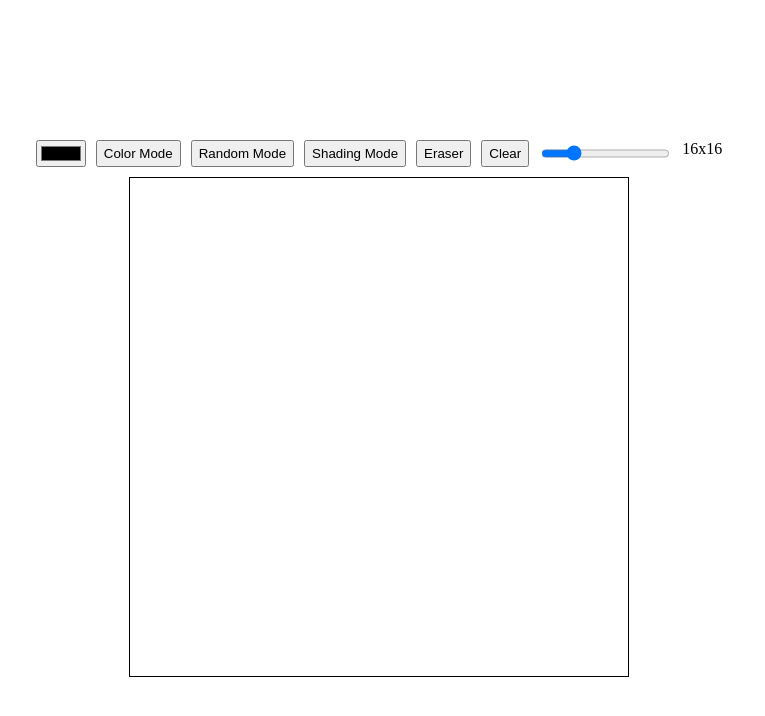
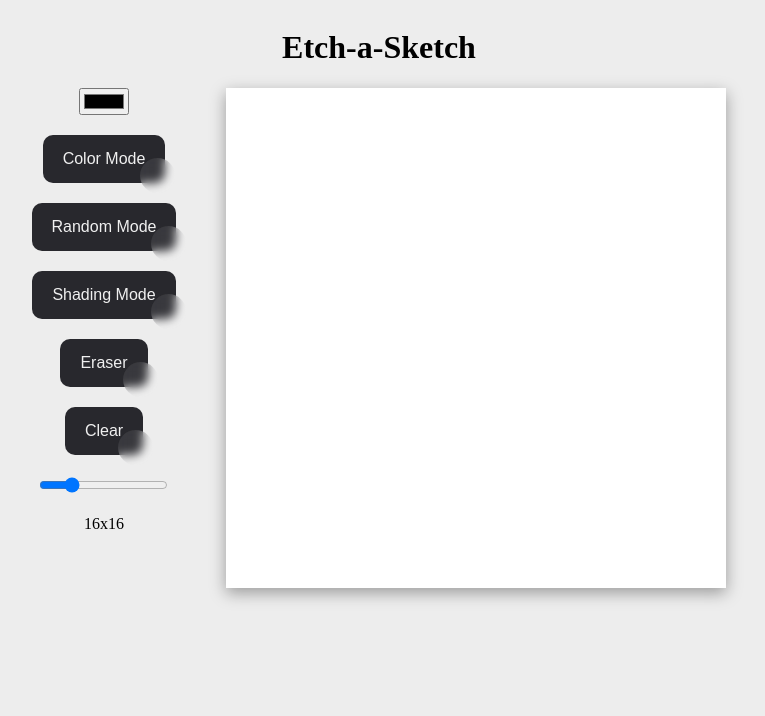
Before and after one commit to Kratospidey/TOP-EtchASketch, a plain HTML site: page index.html in a window 1280 px wide. Shown: the whole page, without its empty margins (261-1026 px from the left). Drawn offline with Linux system fonts and the light colour scheme.

Commit message:
finish website

```diff
--- a/index.html
+++ b/index.html
@@ -9,14 +9,17 @@
 		<title>EAS</title>
 	</head>
 	<body>
+		<div id="head">
+			<h1>Etch-a-Sketch</h1>
+		</div>
 		<div id="bod">
 			<div id="options">
 				<input type="color" id="color-picker" />
-				<button id="color-mode">Color Mode</button>
-				<button id="random-mode">Random Mode</button>
-				<button id="shading-mode">Shading Mode</button>
-				<button id="eraser">Eraser</button>
-				<button id="clear">Clear</button>
+				<button class="button" id="color-mode">Color Mode</button>
+				<button class="button" id="random-mode">Random Mode</button>
+				<button class="button" id="shading-mode">Shading Mode</button>
+				<button class="button" id="eraser">Eraser</button>
+				<button class="button" id="clear">Clear</button>
 				<input type="range" id="grid-slider" min="1" max="69" value="16" />
 				<label for="grid-slider" id="grid-dimensions">Grid Size: 16x16</label>
 			</div>
--- a/styles.css
+++ b/styles.css
@@ -5,9 +5,9 @@
 #bod {
 	height: 100vh;
 	display: flex;
-	flex-direction: column;
-	align-items: center;
+	align-items: flex-start;
 	justify-content: center;
+	gap: 50px;
 }
 
 #options {
@@ -26,9 +26,10 @@
 	width: 500px;
 	height: 500px;
 	display: grid;
-	border: 1px solid black;
 	padding: 0;
 	margin: 0;
+	background-color: white;
+	box-shadow: rgba(0, 0, 0, 0.35) 0px 5px 15px;
 }
 
 .griddiv {
@@ -37,3 +38,75 @@
 	box-sizing: border-box;
 	user-select: none; /* Prevent divs from being selected */
 }
+
+#options {
+	display: flex;
+	flex-direction: column;
+	align-items: center;
+	gap: 20px;
+}
+
+#head {
+	display: flex;
+	align-items: center;
+	justify-content: center;
+}
+
+body {
+	background-color: #ededed;
+}
+
+.button {
+	padding: 15px 20px;
+	font-size: 16px;
+	background: transparent;
+	border: none;
+	position: relative;
+	color: #f0f0f0;
+	z-index: 1;
+}
+
+.button::after,
+.button::before {
+	content: "";
+	position: absolute;
+	bottom: 0;
+	right: 0;
+	z-index: -99999;
+	transition: all 0.4s;
+}
+
+.button::before {
+	transform: translate(0%, 0%);
+	width: 100%;
+	height: 100%;
+	background: #28282d;
+	border-radius: 10px;
+}
+
+.button::after {
+	transform: translate(10px, 10px);
+	width: 35px;
+	height: 35px;
+	background: #ffffff15;
+	backdrop-filter: blur(5px);
+	border-radius: 50px;
+}
+
+.button:hover::before {
+	transform: translate(5%, 20%);
+	width: 110%;
+	height: 110%;
+}
+
+.button:hover::after {
+	border-radius: 10px;
+	transform: translate(0, 0);
+	width: 100%;
+	height: 100%;
+}
+
+.button:active::after {
+	transition: 0s;
+	transform: translate(0, 5%);
+}
```
